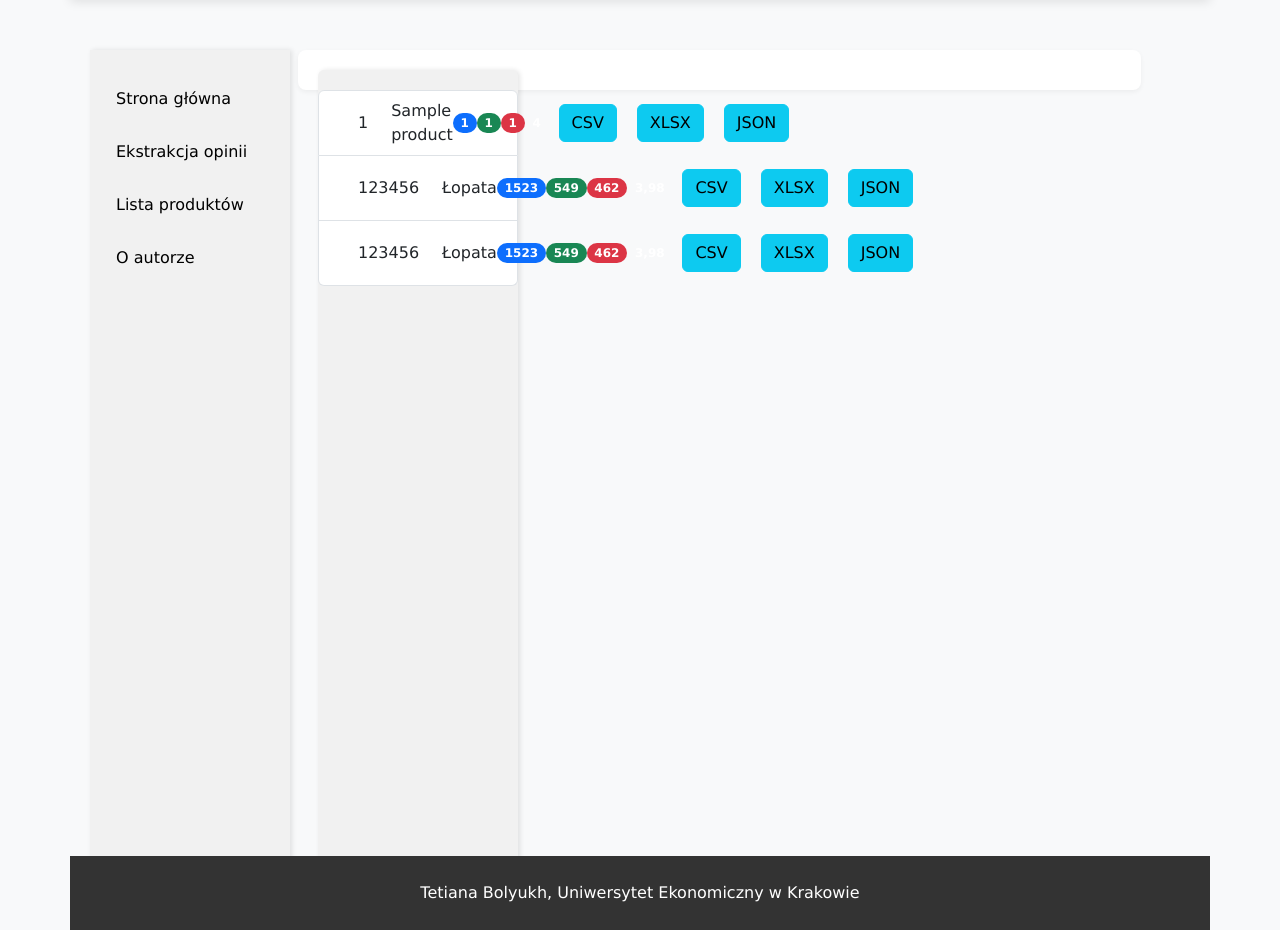
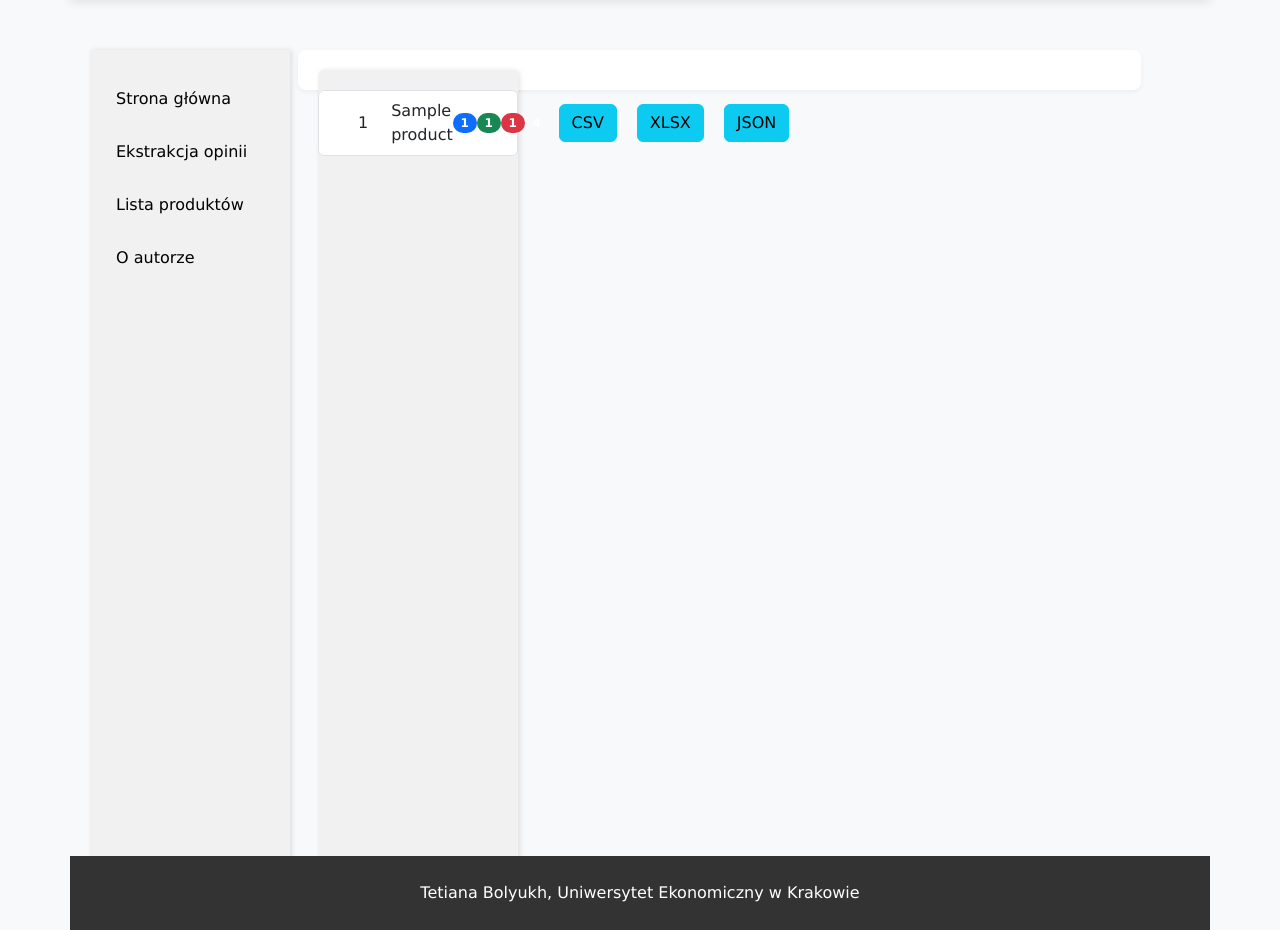
Before and after one commit to TetianaBolyukh/CeneoWebScraper, a Flask app: template app/templates/products.html in a window 1280 px wide. Shown: the part 135-1065 px from the top of the page. Run offline with Flask 3, Linux system fonts and the light colour scheme; the template is opened without the code that fills it: most values are stand-ins (such as "Sample title", 1, 10 or a date in 2020); some libraries are stand-ins or nearby versions.

Commit message:
2025.06.08 TB

```diff
--- a/app/templates/products.html
+++ b/app/templates/products.html
@@ -14,28 +14,6 @@
             <a type="button" class="btn btn-info" href="#">XLSX</a>
             <a type="button" class="btn btn-info" href="#">JSON</a>
         </li>
-        <li class="list-group-item d-flex justify-content-between align-items-center">
-            <a type="button" class="btn btn-ceneo" href="{{url_for('product', product_id=1523)}}">123456</a>
-            <span>Łopata</span>
-            <span class="badge bg-primary rounded-pill">1523</span>
-            <span class="badge bg-success rounded-pill">549</span>
-            <span class="badge bg-danger rounded-pill">462</span>
-            <span class="badge bg-ceneo rounded-pill">3,98</span>
-            <a type="button" class="btn btn-info" href="#">CSV</a>
-            <a type="button" class="btn btn-info" href="#">XLSX</a>
-            <a type="button" class="btn btn-info" href="#">JSON</a>
-        </li>
-        <li class="list-group-item d-flex justify-content-between align-items-center">
-            <a type="button" class="btn btn-ceneo" href="{{url_for('product', product_id=1523)}}">123456</a>
-            <span>Łopata</span>
-            <span class="badge bg-primary rounded-pill">1523</span>
-            <span class="badge bg-success rounded-pill">549</span>
-            <span class="badge bg-danger rounded-pill">462</span>
-            <span class="badge bg-ceneo rounded-pill">3,98</span>
-            <a type="button" class="btn btn-info" href="#">CSV</a>
-            <a type="button" class="btn btn-info" href="#">XLSX</a>
-            <a type="button" class="btn btn-info" href="#">JSON</a>
-        </li>
-        {% endfor %}
+    {% endfor %}
 </ul>
 {% endblock %}
```
Also changed, not shown: app/utils.py (+13 -12 lines), app/views.py (+14 -15 lines), app/static/images/charts/95175462_pie.png (added).
